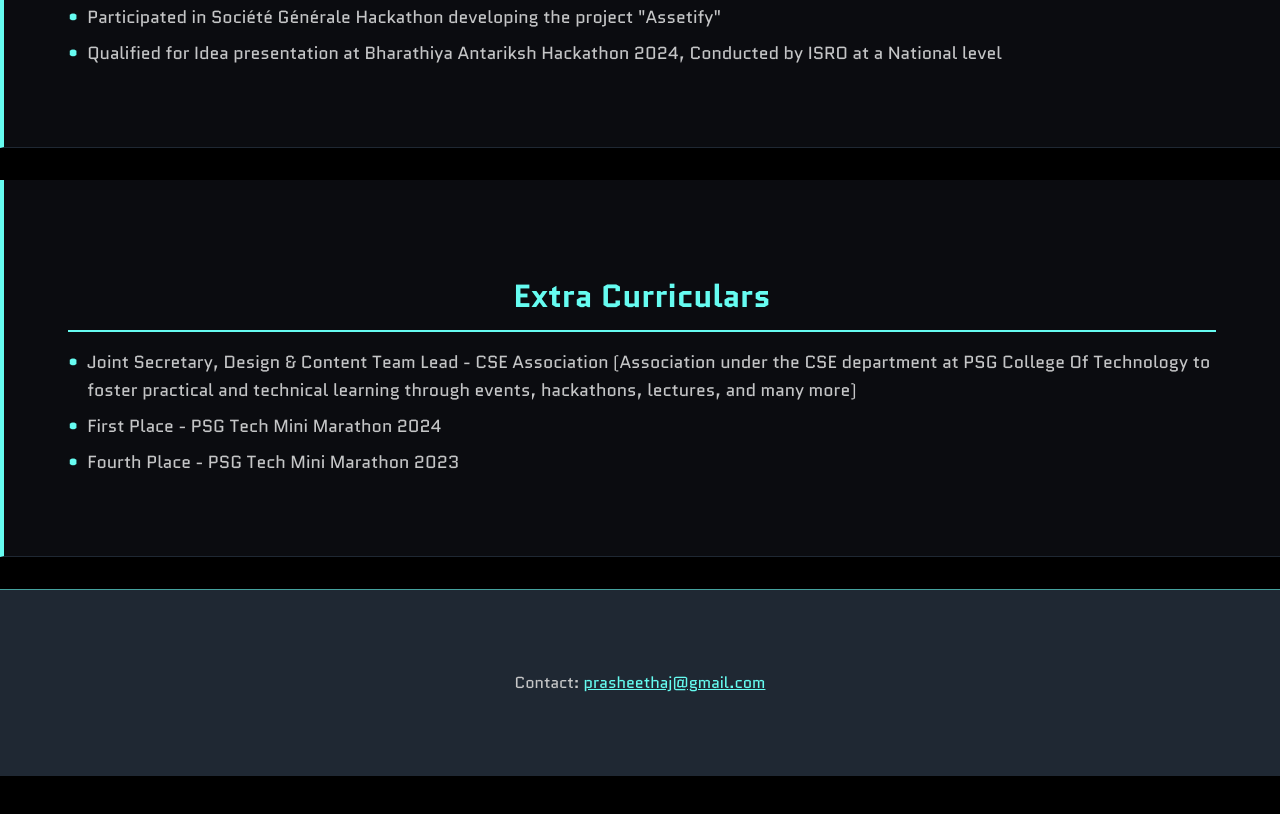
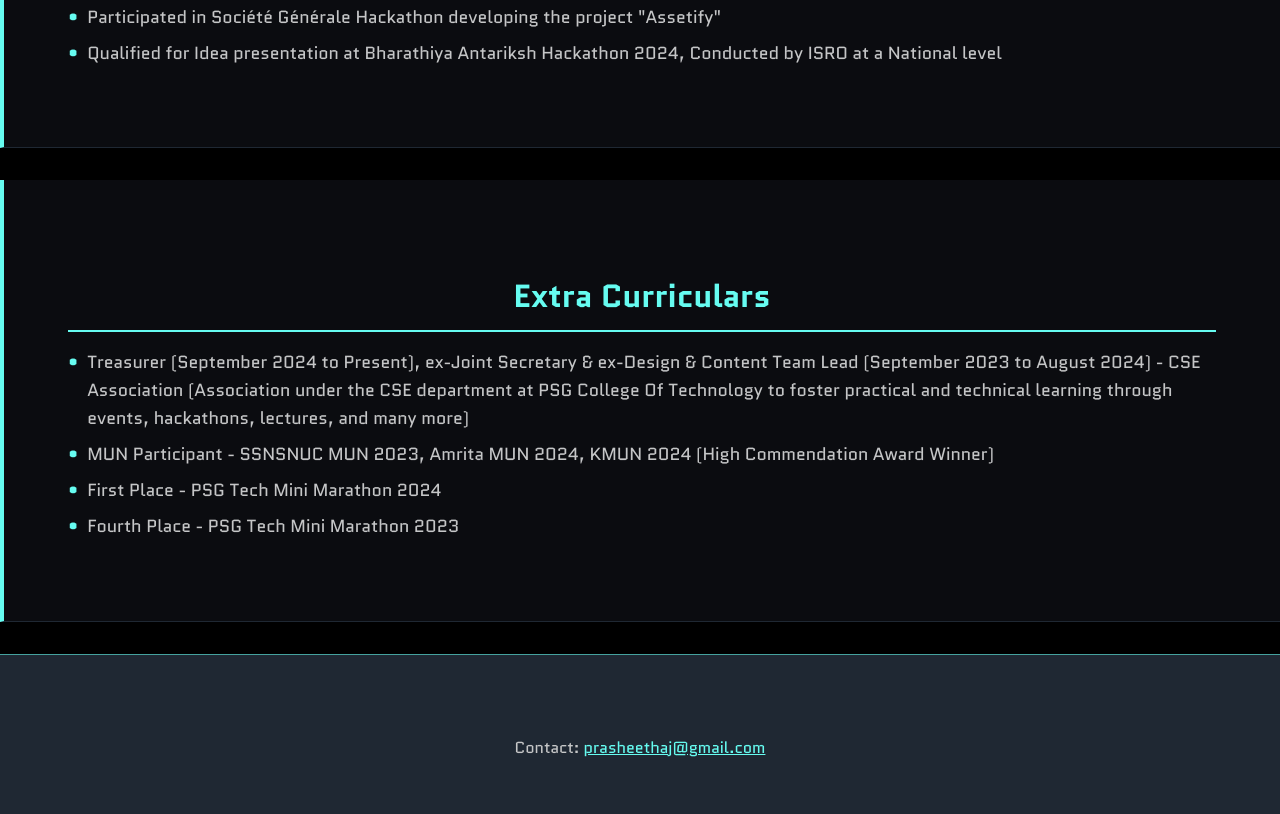
Before and after one commit to prasheetha53/portfolio, a plain HTML site: page index.html in a window 1280 px wide. Shown: the part 2868-3682 px from the top of the page. Before the commit the page ends 3644 px from the top, so only its background shows below. Drawn offline with Linux system fonts and the light colour scheme; no server answers.

Commit message:
Update index.html

```diff
--- a/index.html
+++ b/index.html
@@ -93,7 +93,8 @@
         <div class="container">
             <h2>Extra Curriculars</h2>
             <ul>
-                <li>Joint Secretary, Design & Content Team Lead - CSE Association (Association under the CSE department at PSG College Of Technology to foster practical and technical learning through events, hackathons, lectures, and many more)</li>
+                <li>Treasurer (September 2024 to Present), ex-Joint Secretary & ex-Design & Content Team Lead (September 2023 to August 2024) - CSE Association (Association under the CSE department at PSG College Of Technology to foster practical and technical learning through events, hackathons, lectures, and many more)</li>
+                <li>MUN Participant - SSNSNUC MUN 2023, Amrita MUN 2024, KMUN 2024 (High Commendation Award Winner)</li>
                 <li>First Place - PSG Tech Mini Marathon 2024</li>
                 <li>Fourth Place - PSG Tech Mini Marathon 2023</li>
             </ul>
```
